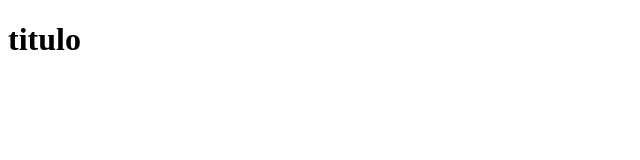
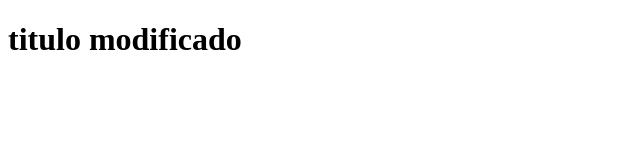
Before and after one commit to KanarisW/hola, a plain HTML site: page hola/index.html in a window 1280 px wide. Shown: the whole page, without its empty margins (0-640 px from the left). Drawn offline with Linux system fonts and the light colour scheme.

Commit message:
SE modifico el titulo otra vez

```diff
--- a/hola/index.html
+++ b/hola/index.html
@@ -7,7 +7,7 @@
     <title>Demo git</title>
 </head>
 <body>
-    <h1>titulo</h1>
+    <h1>titulo modificado </h1>
 
 </body>
 </html>
```
